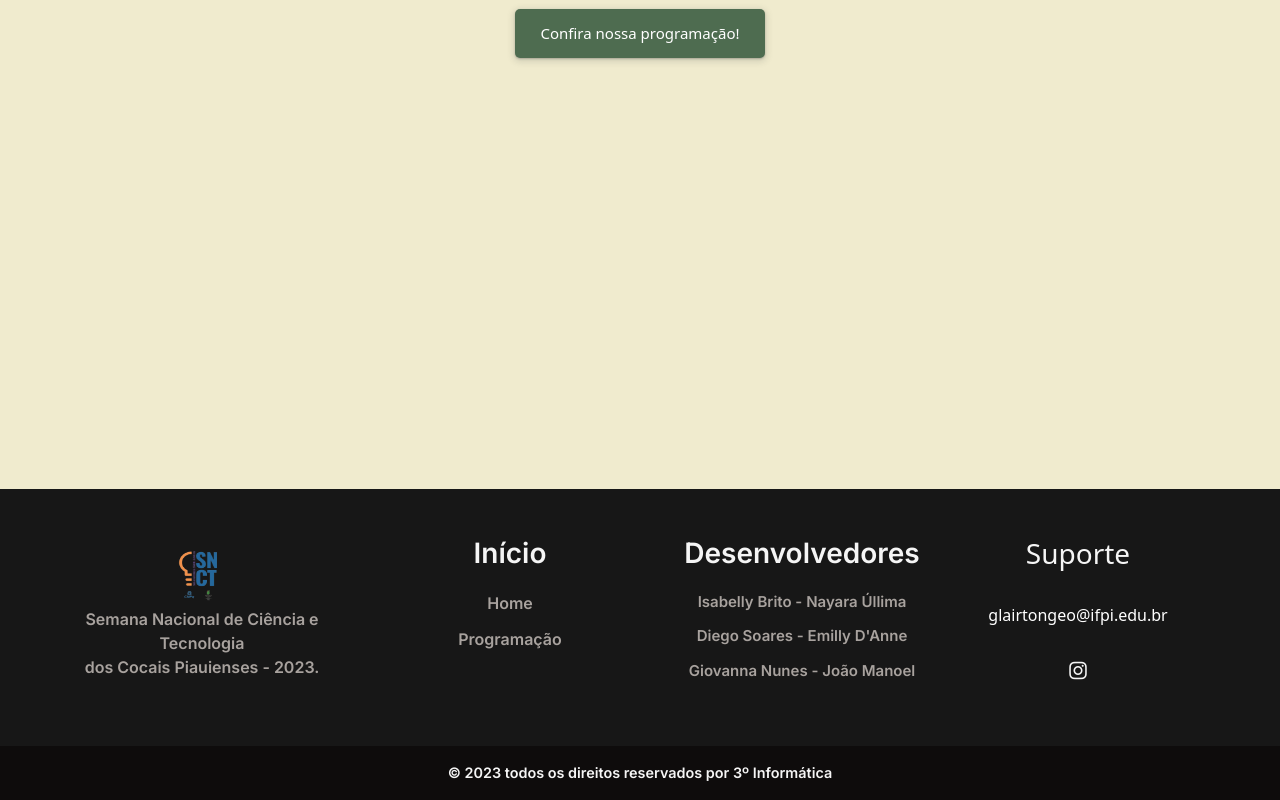
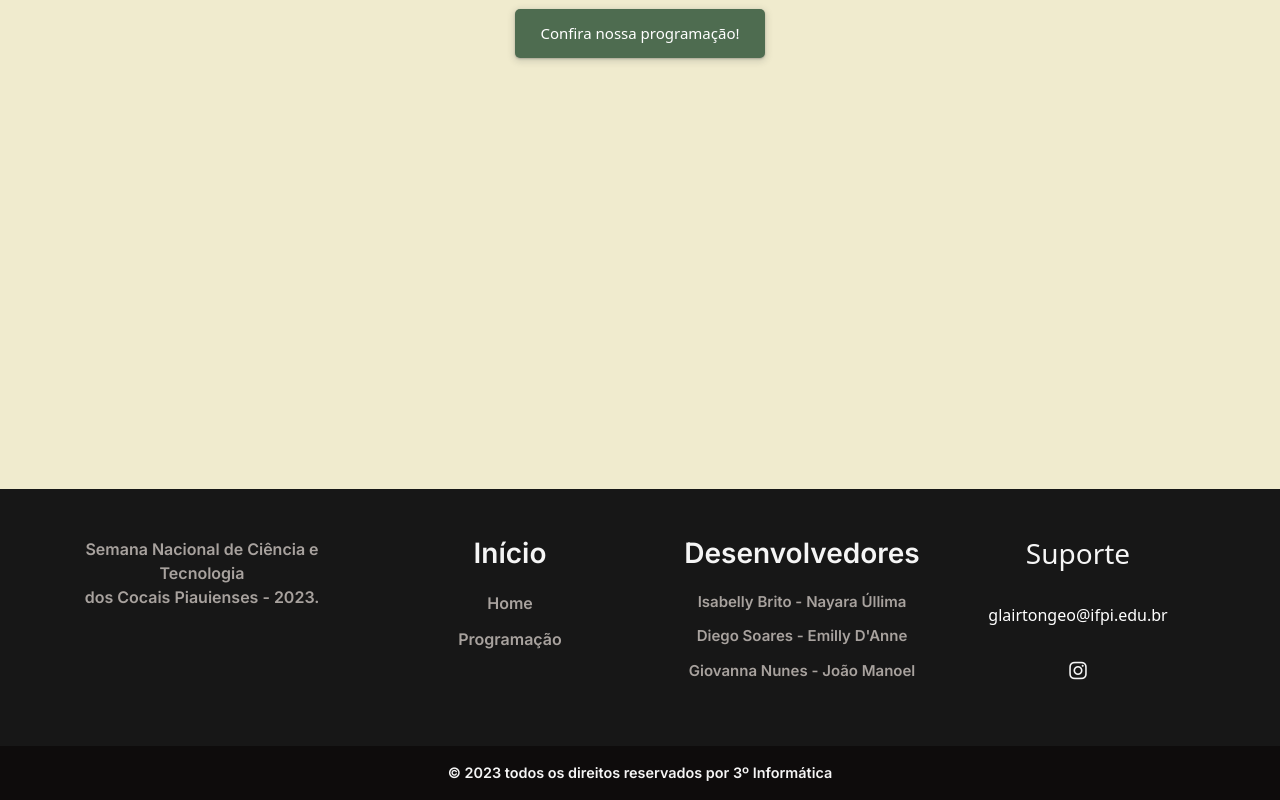
Before and after one commit to SNCT2023/github.io, a plain HTML site: page index.html in a window 1280 px wide. Shown: the part 463-1263 px from the top of the page. Drawn offline with nearby package versions, Linux system fonts and the light colour scheme.

Commit message:
o ultimo commit

```diff
--- a/index.html
+++ b/index.html
@@ -75,7 +75,6 @@
       <footer>
         <div id="footer_content">
             <div id="footer_contacts">
-                <img class="logo_footer" src="/imagens/logo_evento1.png" alt="">
                 <p class="paragraph">Semana Nacional de Ciência e Tecnologia <br>dos Cocais Piauienses - 2023.</p>
             </div>
 
```
Also changed, not shown: programacoes.html (+0 -1 lines).
